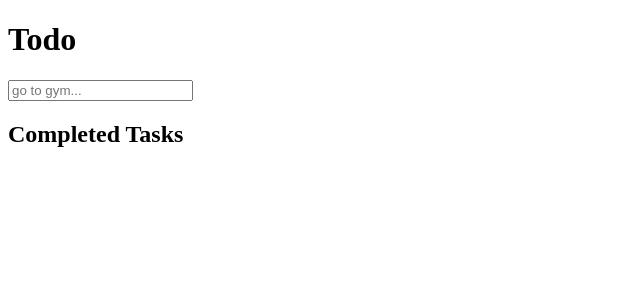
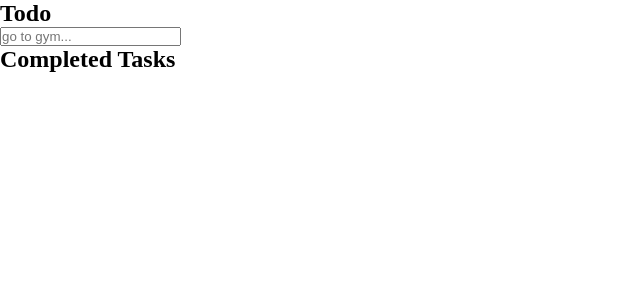
Before and after one commit to Sxnty/to-do, a React (Vite) app: page / in a window 1280 px wide. Shown: the top 300 px of the page, without its empty margins (0-640 px from the left). Built offline with nearby package versions, Linux system fonts and the light colour scheme.

Commit message:
added structure

```diff
--- a/index.html
+++ b/index.html
@@ -4,6 +4,7 @@
     <meta charset="UTF-8" />
     <link rel="icon" type="image/svg+xml" href="/vite.svg" />
     <meta name="viewport" content="width=device-width, initial-scale=1.0" />
+    <link href="/src/styles/main.css" rel="stylesheet">
     <title>Vite + React</title>
   </head>
   <body>
--- a/package.json
+++ b/package.json
@@ -17,6 +17,8 @@
     "@types/react": "^18.0.26",
     "@types/react-dom": "^18.0.9",
     "@vitejs/plugin-react": "^3.0.0",
+    "autoprefixer": "^10.4.13",
+    "postcss": "^8.4.21",
     "vite": "^4.0.0"
   }
 }
--- a/src/App.jsx
+++ b/src/App.jsx
@@ -2,9 +2,9 @@ import React from "react";
 import Todo from "./components/Todo";
 function App() {
   return (
-    <>
-      <Todo />
-    </>
+    <main className="hero">
+            <Todo />
+    </main>
   );
 }
 
--- a/src/components/Todo.jsx
+++ b/src/components/Todo.jsx
@@ -13,6 +13,8 @@ function Todo() {
 
   return (
     <>
+      <section className="hero__tasklist">
+        <div className="tasks__actives">
           <form
             onSubmit={(e) => {
               e.preventDefault();
@@ -30,16 +32,21 @@ function Todo() {
               onChange={onChangeHandle}
             />
           </form>
+
           <TasksList
             tasks={tasks}
             setTasks={setTasks}
             setCompleted={setCompleted}
             completedTasks={completedTasks}
           />
+        </div>
+        <div className="tasks__completed">
           <CompletedTasks
             completedTasks={completedTasks}
             setCompleted={setCompleted}
           />
+        </div>
+      </section>
     </>
   );
 }
--- /dev/null
+++ b/src/styles/_partials/_reset.scss
@@ -0,0 +1,7 @@
+* {
+    padding: 0;
+    margin: 0;
+    box-sizing: border-box;
+    list-style-type: none;
+    text-decoration: none;
+}
--- /dev/null
+++ b/src/styles/main.css
@@ -0,0 +1,7 @@
+* {
+  padding: 0;
+  margin: 0;
+  box-sizing: border-box;
+  list-style-type: none;
+  text-decoration: none;
+}/*# sourceMappingURL=main.css.map */
--- /dev/null
+++ b/src/styles/main.scss
@@ -0,0 +1,2 @@
+@import './_partials/reset';
+@import './_partials/variables'
```
Also changed, not shown: src/styles/_partials/_variables.scss (added), 2 other files (tests, documents, lock files or other folders). Lines whose indentation alone changed are shown as unchanged.
